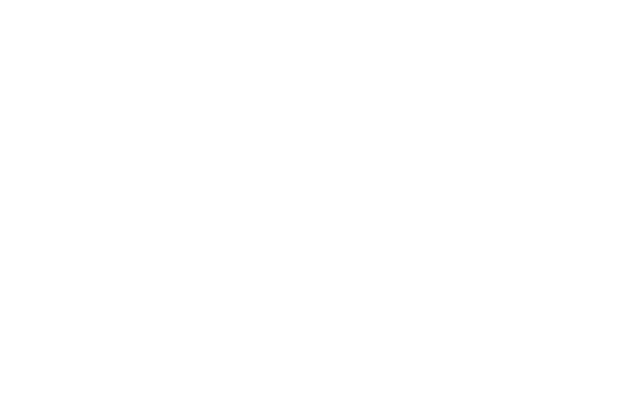
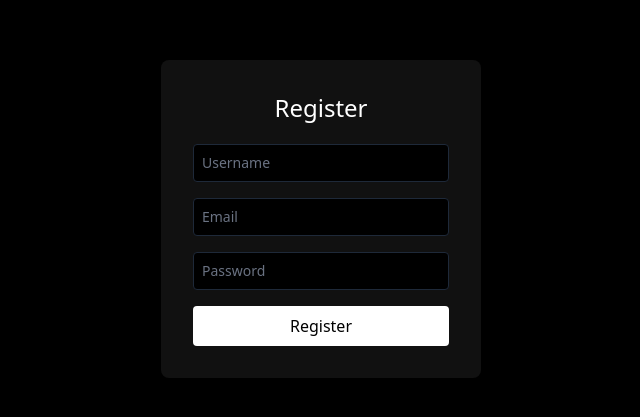
Before and after one commit to Raunit2025/Affiliate, a React (Vite) app in the folder mern_project_1/: page /register in a window 1280 px wide. Before the commit this address had no page. Shown: the part 181-598 px from the top of the page, without its empty margins (319-959 px from the left). Built offline with nearby package versions, Linux system fonts and the light colour scheme.

Commit message:
custom validatons

```diff
--- a/mern_project_1/src/App.jsx
+++ b/mern_project_1/src/App.jsx
@@ -2,6 +2,7 @@ import React from 'react';
 import { BrowserRouter as Router, Routes, Route } from 'react-router-dom';
 import Home from './Home';
 import Login from './LoginForm';
+import Register from './Register';
 
 
 const App = () => {
@@ -9,6 +10,7 @@ const App = () => {
       <Routes>
         <Route path="/" element={<Home />} />
         <Route path="/login" element={<Login />} />
+        <Route path="/register" element={<Register />} />
       </Routes>
   );
 };
--- a/mern_project_1/src/Home.jsx
+++ b/mern_project_1/src/Home.jsx
@@ -4,6 +4,7 @@ function Home() {
         <div className="min-h-screen flex items-center justify-center flex-col bg-radial-[at_25%_25%] from-white to-zinc-900 to-75%">
             <h1 className="text-3xl font-bold mb-4">Welcome to MERN Project</h1>
             <Link to="/login" className="hover:text-blue-500 text-2xl ml-4 ">Login</Link>
+            <Link to="/register" className="hover:text-blue-500 text-2xl ml-4 ">Register</Link>
         </div>
     );
 }
--- a/mern_project_1/src/LoginForm.jsx
+++ b/mern_project_1/src/LoginForm.jsx
@@ -12,17 +12,46 @@ const Login = () => {
 
   const handleSubmit = (e) => {
   e.preventDefault();
+  setError('');
+
+  const trimmedUsername = form.username.trim();
+  const trimmedPassword = form.password.trim();
+
+  if (!trimmedUsername && !trimmedPassword) {
+    setError('Both fields are required');
+    return;
+  }
+  if (!trimmedUsername) {
+    setError('UserName is required');
+    return;
+  }
+  if (!trimmedPassword) {
+    setError('Password is required');
+    return;
+  }
+
+  if (trimmedUsername.length < 3) {
+    setError('Username must be at least 3 characters');
+    return;
+  }
+
+  if (trimmedPassword.length < 6) {
+    setError('Password must be at least 6 characters');
+    return;
+  }
 
   const envUsername = import.meta.env.VITE_LOGIN_USERNAME;
   const envPassword = import.meta.env.VITE_LOGIN_PASSWORD;
 
-    if (form.username === envUsername && form.password === envPassword) {
+  if (
+    trimmedUsername === envUsername &&
+    trimmedPassword === envPassword
+  ) {
     navigate('/');
   } else {
     setError('Invalid username or password');
   }
 };
-
   return (
     <div className="min-h-screen flex items-center justify-center px-4 bg-radial-[at_25%_25%] from-white to-zinc-900 to-75% bg-cover bg-center bg-no-repeat h-screen w-screen" >
       <div className="bg-white/50 shadow-xl/30  backdrop-blur-sm p-6 rounded-lg w-full max-w-sm hover:bg-white/100">
@@ -37,7 +66,6 @@ const Login = () => {
               onChange={handleChange}
               className="w-full px-3 py-2 border rounded-md focus:outline-none focus:ring-2 focus:ring-blue-500"
               placeholder="UserName"
-              required
             />
           </div>
           <div>
@@ -49,7 +77,6 @@ const Login = () => {
               onChange={handleChange}
               className="w-full px-3 py-2 border rounded-md focus:outline-none focus:ring-2 focus:ring-blue-500"
               placeholder="••••••••"
-              required
             />
           </div>
           {error && <p className="text-red-500 text-sm">{error}</p>}
--- /dev/null
+++ b/mern_project_1/src/Register.jsx
@@ -0,0 +1,76 @@
+import React, { useState } from 'react';
+import { useNavigate } from 'react-router-dom';
+const Register = () => {
+  const [formData, setFormData] = useState({
+    username: '',
+    email: '',
+    password: '',
+  });
+  const navigate = useNavigate();
+
+  const [message, setMessage] = useState('');
+
+  const handleChange = (e) => {
+    setFormData({ ...formData, [e.target.name]: e.target.value });
+  };
+
+  const handleSubmit = (e) => {
+    e.preventDefault();
+    navigate('/login');
+    setMessage('✅ Registration successful!');
+
+
+  };
+
+  return (
+    <div className="min-h-screen bg-black text-white flex items-center justify-center">
+      <form
+        onSubmit={handleSubmit}
+        className="bg-[#111] p-8 rounded-lg shadow-lg w-80 flex flex-col"
+      >
+        <h2 className="text-center text-white text-2xl mb-5">Register</h2>
+
+        <input
+          type="text"
+          name="username"
+          placeholder="Username"
+          value={formData.username}
+          onChange={handleChange}
+          required
+          className="mb-4 p-2 text-sm border border-gray-800 rounded bg-black text-white placeholder-gray-500"
+        />
+
+        <input
+          type="email"
+          name="email"
+          placeholder="Email"
+          value={formData.email}
+          onChange={handleChange}
+          required
+          className="mb-4 p-2 text-sm border border-gray-800 rounded bg-black text-white placeholder-gray-500"
+        />
+
+        <input
+          type="password"
+          name="password"
+          placeholder="Password"
+          value={formData.password}
+          onChange={handleChange}
+          required
+          className="mb-4 p-2 text-sm border border-gray-800 rounded bg-black text-white placeholder-gray-500"
+        />
+
+        <button
+          type="submit"
+          className="p-2 text-base bg-white text-black rounded hover:bg-gray-300 transition"
+        >
+          Register
+        </button>
+
+        {message && <p className="text-center mt-4 text-sm">{message}</p>}
+      </form>
+    </div>
+  );
+};
+
+export default Register;
```
Lines whose indentation alone changed are shown as unchanged.
